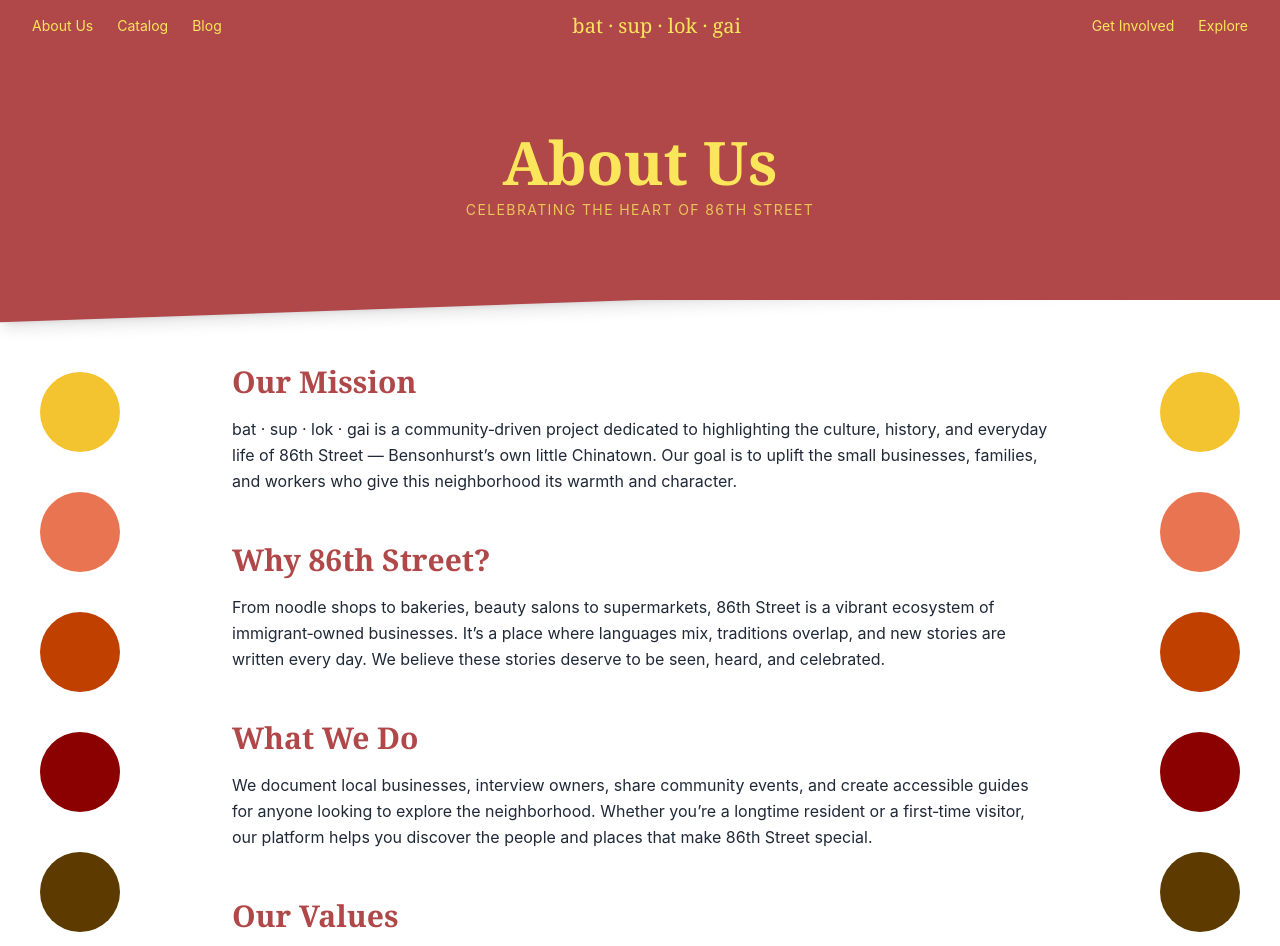
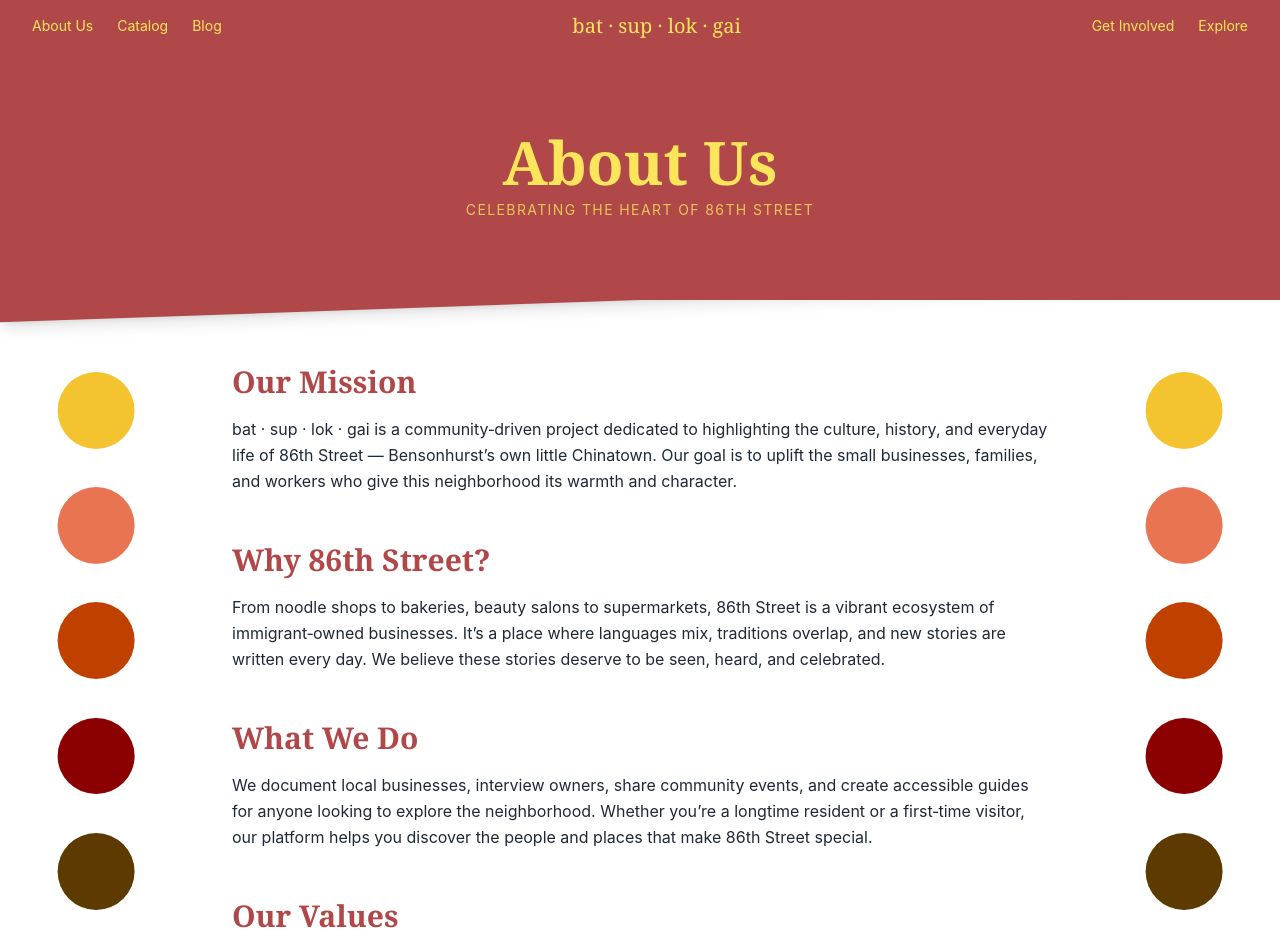
Before and after one commit to jstaana5/batsup, a React (Vite) app: page /batsup/about in a window 1280 px wide. Shown: the top 946 px of the page. Built offline with nearby package versions, Linux system fonts and the light colour scheme.

Commit message:
about us edit

```diff
--- a/src/About.jsx
+++ b/src/About.jsx
@@ -5,24 +5,24 @@ export default function About() {
     <div className="relative bg-white text-gray-800">
 
       {/* LEFT SIDE CIRCLES */}
-      <div className="flex flex-col space-y-10 absolute left-10 top-80 z-20">
-        <div className="w-20 h-20 rounded-full bg-[#F4C430]" />
-        <div className="w-20 h-20 rounded-full bg-[#E97451]" />
-        <div className="w-20 h-20 rounded-full bg-[#C04000]" />
-        <div className="w-20 h-20 rounded-full bg-[#8B0000]" />
-        <div className="w-20 h-20 rounded-full bg-[#5D3A00]" />
-        <div className="w-20 h-20 rounded-full bg-[#3B1F2B]" />
-      </div>
+        <div className="circle-stack circle-stack-left absolute top-80 z-0">
+        <div className="decor-circle bg-[#F4C430]" />
+        <div className="decor-circle bg-[#E97451]" />
+        <div className="decor-circle bg-[#C04000]" />
+        <div className="decor-circle bg-[#8B0000]" />
+        <div className="decor-circle bg-[#5D3A00]" />
+        <div className="decor-circle bg-[#3B1F2B]" />
+        </div>
 
       {/* RIGHT SIDE CIRCLES */}
-      <div className="flex flex-col space-y-10 absolute right-10 top-80 z-20">
-        <div className="w-20 h-20 rounded-full bg-[#F4C430]" />
-        <div className="w-20 h-20 rounded-full bg-[#E97451]" />
-        <div className="w-20 h-20 rounded-full bg-[#C04000]" />
-        <div className="w-20 h-20 rounded-full bg-[#8B0000]" />
-        <div className="w-20 h-20 rounded-full bg-[#5D3A00]" />
-        <div className="w-20 h-20 rounded-full bg-[#3B1F2B]" />
-      </div>
+        <div className="circle-stack circle-stack-right absolute top-80 z-0">
+        <div className="decor-circle bg-[#F4C430]" />
+        <div className="decor-circle bg-[#E97451]" />
+        <div className="decor-circle bg-[#C04000]" />
+        <div className="decor-circle bg-[#8B0000]" />
+        <div className="decor-circle bg-[#5D3A00]" />
+        <div className="decor-circle bg-[#3B1F2B]" />
+        </div>
 
       {/* HERO */}
       <section className="bg-primary text-secondary py-20 px-10 text-center relative z-10">
--- a/src/index.css
+++ b/src/index.css
@@ -16,3 +16,44 @@ code {
   background-color: #2e6f4eff; /* base */
   background-position: 0 0, 40px 40px;
 }
+
+/* Decorative circles: position to hug centered content, smooth scaling, hide on small viewports */
+:root {
+  --content-max: 56rem; /* Tailwind max-w-4xl */
+  --content-half: 28rem;
+  --gutter: 1rem; /* distance from content edge */
+  --circle-offset: calc(var(--content-half) + var(--gutter));
+}
+
+.circle-stack {
+  display: flex;
+  flex-direction: column;
+  gap: clamp(0.5rem, 3vw, 2.5rem);
+  pointer-events: none;
+}
+
+.decor-circle {
+  width: clamp(2rem, 6vw, 5rem);
+  height: clamp(2rem, 6vw, 5rem);
+  border-radius: 9999px;
+  flex: 0 0 auto;
+}
+
+.circle-stack-left {
+  left: calc((50% - var(--content-half)) / 2);
+  transform: translateX(-50%);
+}
+
+.circle-stack-right {
+  /* compute midpoint between content right edge and page right edge */
+  left: calc(100% - ((50% - var(--content-half)) / 2));
+  transform: translateX(-50%);
+}
+
+/* hide when viewport too narrow to avoid overlap (about 1024px) */
+@media (max-width: 64rem) {
+  .circle-stack-left,
+  .circle-stack-right {
+    display: none;
+  }
+}
```
Also changed, not shown: 1 other file (tests, documents, lock files or other folders).
